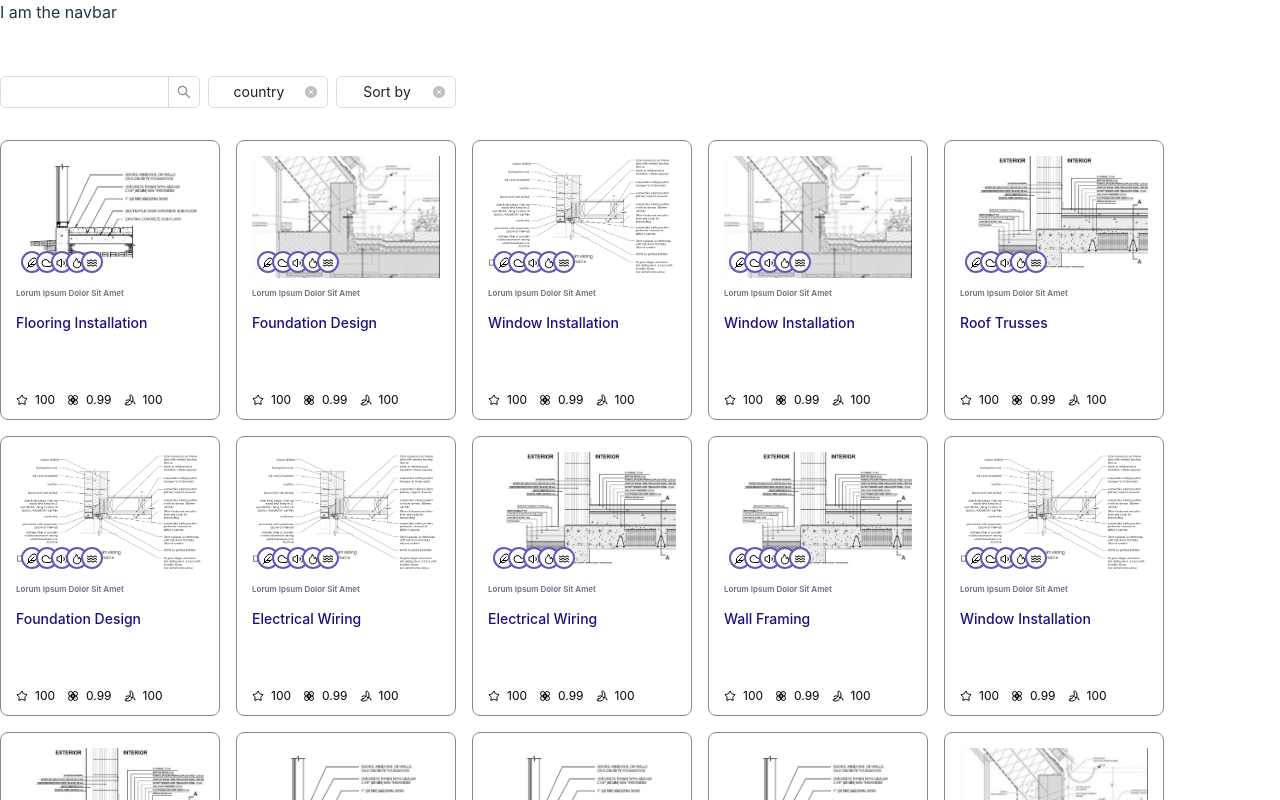
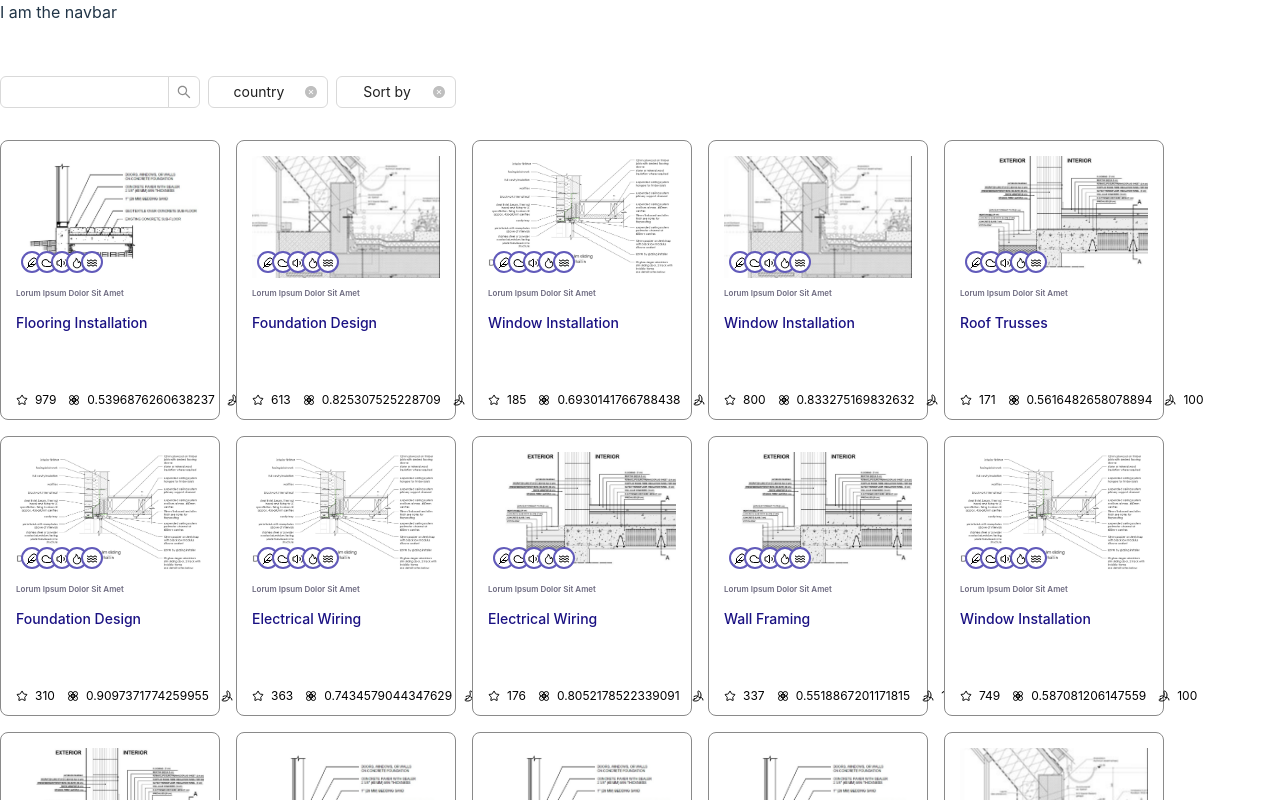
Before and after one commit to imanwarsame/opendetail, a React (Vite) app in the folder client/: page / in a window 1280 px wide. Built offline with nearby package versions, Linux system fonts and the light colour scheme; a web font is replaced by a local one.

Commit message:
more relvant boilerplate data

```diff
--- a/client/src/data/boilerplate.ts
+++ b/client/src/data/boilerplate.ts
@@ -21,9 +21,9 @@ export const createMetaData = (): IDetailMetaData => ({
 	globalWarmingPotential: 50,
 	voc: ['VOC1', 'VOC2'],
 	location: Object.values(Locations)[Math.floor(Math.random() * Object.values(Locations).length)],
-	cost: 1,
-	biogenicRating: 0.99,
-	populartity: 100,
+	cost: (1 + Math.floor(Math.random() * 2.5)) as 1 | 2 | 3,
+	biogenicRating: Math.random() * 0.5 + 0.5,
+	populartity: Math.floor(Math.random() * 1000),
 	dateAdded: new Date()
 });
 
```
